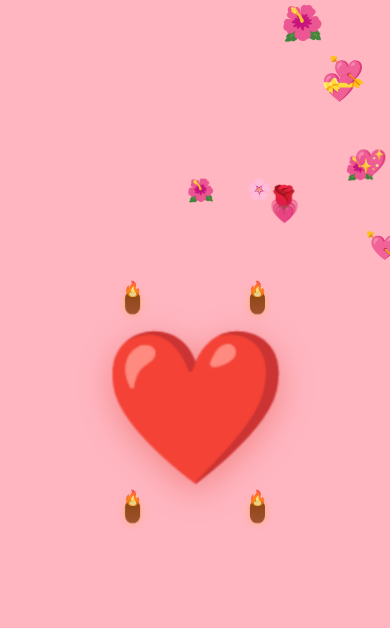
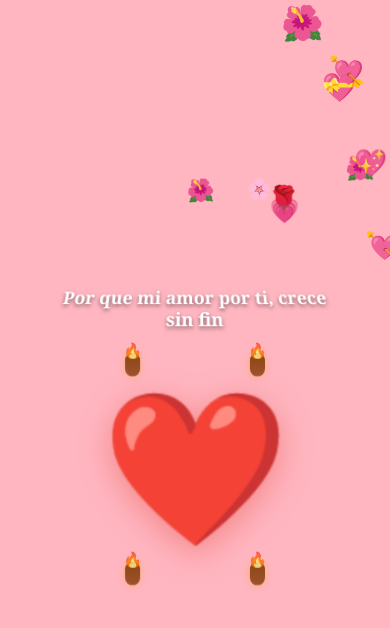
Before and after one commit to hector122122/alidemivida, a plain HTML site: page index.html in a window 390 px wide. Drawn offline with Linux system fonts and the light colour scheme.

Commit message:
Add files via upload

```diff
--- a/index.html
+++ b/index.html
@@ -8,6 +8,10 @@
 </head>
 <body>
     <div class="container">
+        <!-- Frase en arco sobre el corazón -->
+        <div class="arc-banner">
+            <div class="arc-text">Por que mi amor por ti, crece sin fin</div>
+        </div>
         <!-- Corazón palpitante con emoji -->
         <div class="minecraft-heart" id="heart">
             <span class="emoji-heart" aria-label="Corazón">❤️</span>
--- a/styles.css
+++ b/styles.css
@@ -17,6 +17,33 @@ body {
 .container {
     text-align: center;
     position: relative;
+}
+
+/* Frase en arco */
+.arc-banner {
+    width: 100%;
+    display: flex;
+    justify-content: center;
+    align-items: center;
+    margin-bottom: 60px;
+    position: relative;
+    z-index: 600;
+}
+
+.arc-text {
+    font-family: 'Georgia', serif;
+    font-size: 24px;
+    color: white;
+    font-weight: bold;
+    text-shadow: 0 2px 4px rgba(0,0,0,0.5);
+    text-align: center;
+    transform: perspective(200px) rotateX(15deg);
+    border-radius: 50px 50px 0 0;
+    padding: 15px 30px;
+    background: transparent;
+    border: none;
+    max-width: 90%;
+    line-height: 1.2;
 }
 
 /* Corazón pixelado perfecto */
@@ -416,6 +443,11 @@ body {
 
 /* Responsive design */
 @media (max-width: 768px) {
+    .arc-text {
+        font-size: 20px;
+        padding: 12px 25px;
+        transform: perspective(150px) rotateX(12deg);
+    }
     .minecraft-heart {
         width: 180px;
         height: 164px;
@@ -462,6 +494,11 @@ body {
 }
 
 @media (max-width: 480px) {
+    .arc-text {
+        font-size: 18px;
+        padding: 10px 20px;
+        transform: perspective(120px) rotateX(10deg);
+    }
     .minecraft-heart {
         width: 150px;
         height: 136px;
```
